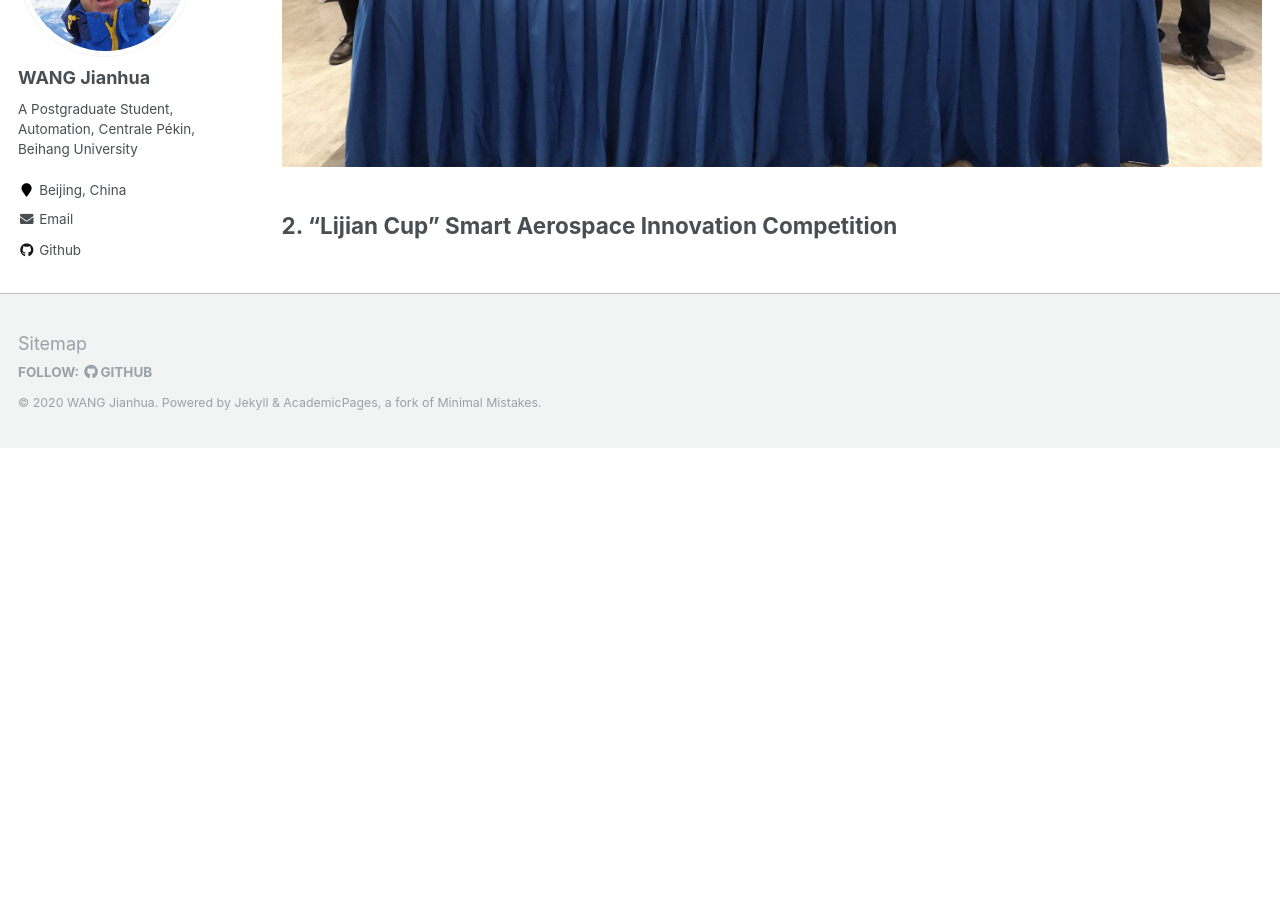
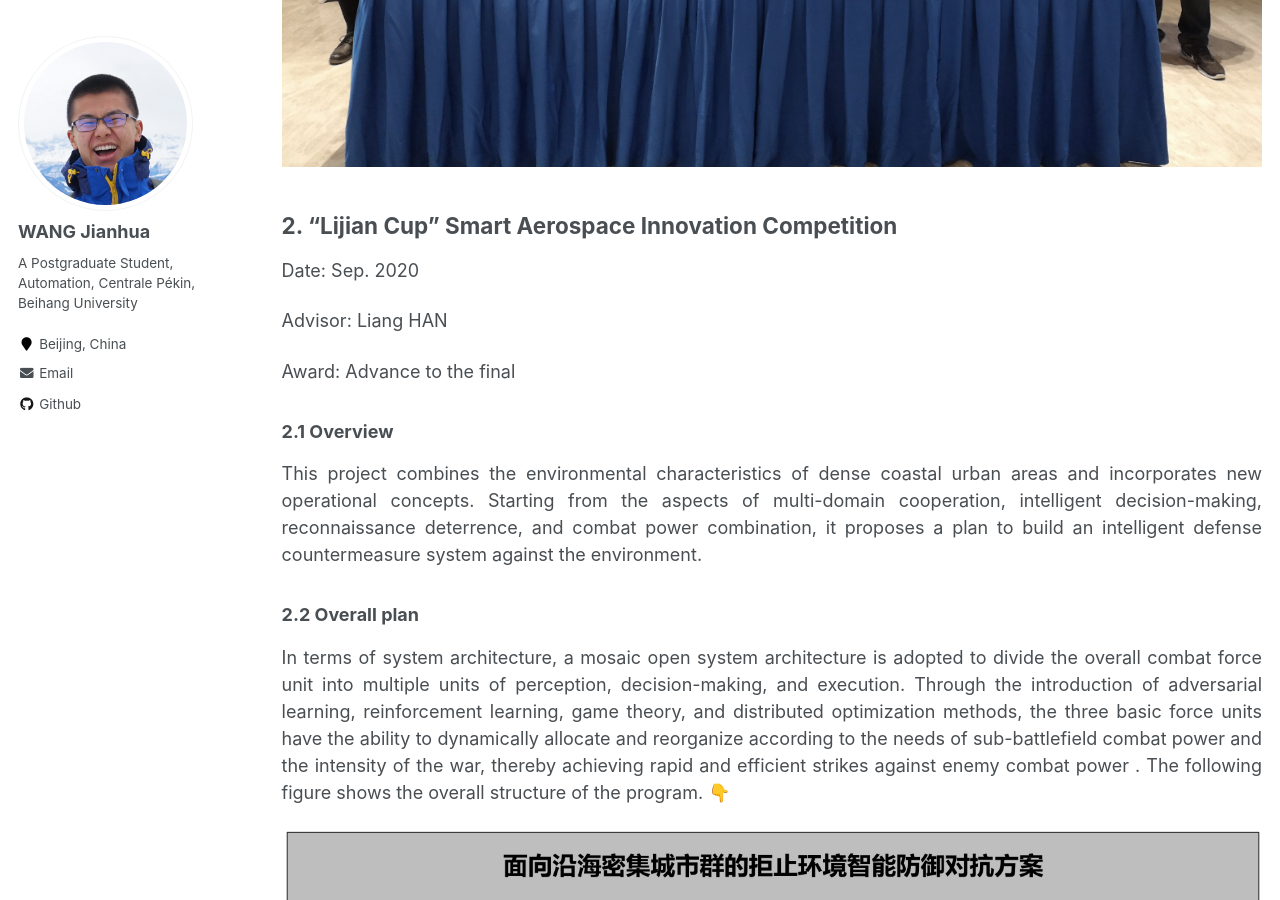
Before and after one commit to jianhua-WANG-ENS/old-homepage, a Jekyll site: the page built from _pages/Competitions.md, in a window 1280 px wide and 900 px high, scrolled down 2288 px. Built offline with Jekyll 4.4.1, drawn with Linux system fonts in a browser that asks for light colours; before the commit the page ends 2736 px from its top, so only the background shows below that.

Commit message:
Update competitions.

```diff
--- a/_pages/Competitions.md
+++ b/_pages/Competitions.md
@@ -57,3 +57,26 @@ The following video shows the scene of a coordinated formation of UAVs and UGVs
 
 
 ## 2. "Lijian Cup" Smart Aerospace Innovation Competition
+
+Date: Sep. 2020
+
+Advisor: Liang HAN
+
+Award: Advance to the final
+
+### 2.1 Overview
+
+<!-- 本项目结合沿海密集城市地区的环境特点，融入新的作战理念，从多域联合、智能决策、侦查威慑、战力组合等方面出发，提出构建拒止环境智能防御对抗体系的方案。 -->
+
+<p style="text-align:justify; text-justify:inter-ideograph;">
+This project combines the environmental characteristics of dense coastal urban areas and incorporates new operational concepts. Starting from the aspects of multi-domain cooperation, intelligent decision-making, reconnaissance deterrence, and combat power combination, it proposes a plan to build an intelligent defense countermeasure system against the environment.</p>
+
+### 2.2 Overall plan
+
+<!-- 系统架构方面，采用了马赛克开放系统架构，将总体的作战武力单元分为多个感知、决策和执行单元。通过引入对抗学习、强化学习、博弈论和分布式优化等方法，使得三种基本武力单元具备根据子战场战力需求和战争激烈程度进行动态分配重组的能力，进而实现对敌方战力的快速高效打击。下图展示了方案的总体架构。👇 -->
+
+<p style="text-align:justify; text-justify:inter-ideograph;">
+In terms of system architecture, a mosaic open system architecture is adopted to divide the overall combat force unit into multiple units of perception, decision-making, and execution. Through the introduction of adversarial learning, reinforcement learning, game theory, and distributed optimization methods, the three basic force units have the ability to dynamically allocate and reorganize according to the needs of sub-battlefield combat power and the intensity of the war, thereby achieving rapid and efficient strikes against enemy combat power . The following figure shows the overall structure of the program. 👇
+</p>
+
+<img src="https://jianhua-WANG-BUAA.github.io/images/competition-lijian-cup.png" alt="competition-lijian-cup.png" border="0"/>
```
Also changed, not shown: images/competition-lijian-cup.png (added).
